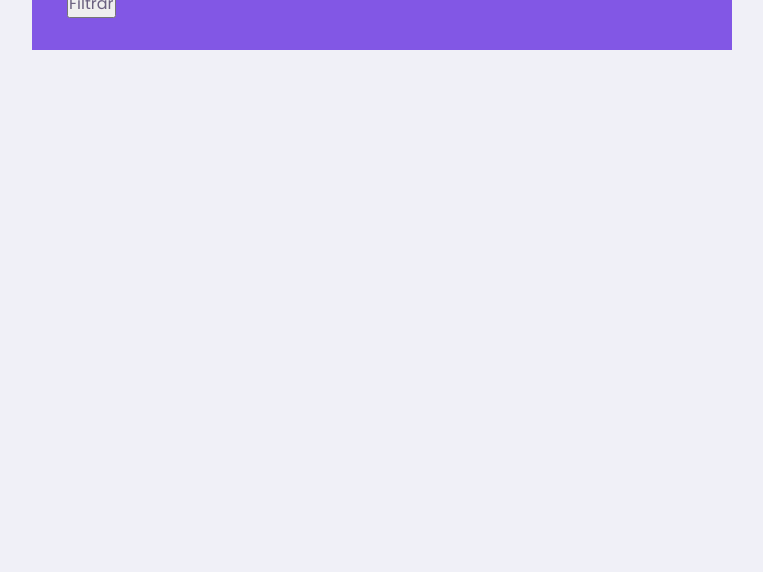
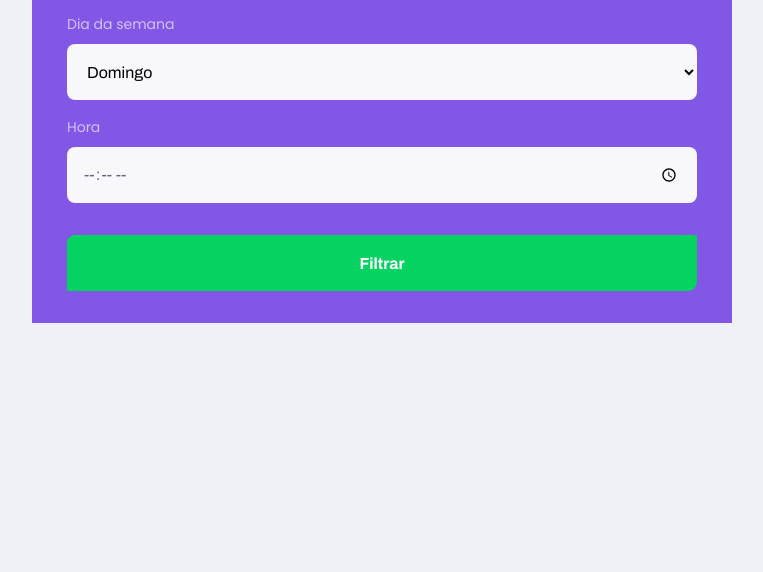
Before and after one commit to Gabriela-Di/NLW-2, a plain HTML site: page study.html in a window 1280 px wide. Shown: the part 228-800 px from the top of the page, without its empty margins (258-1021 px from the left). Drawn offline with Linux system fonts and the light colour scheme.

Commit message:
Configuração do designer dos button

```diff
--- a/styles/partials/page-study.css
+++ b/styles/partials/page-study.css
@@ -46,3 +46,65 @@
 #seach-teachers {
     margin-top: 3.2rem;
 }
+
+#search-teachers label {
+    color: var(--color-text-in-primary);
+}
+
+#search-teachers .select-block {
+    margin-bottom: 1.4rem;
+}
+
+#search-teachers button {
+    width: 100%;
+    height: 5.6rem;
+    background: var(--color-secondary);
+    color: var(--color-button-text);
+    border: 0;
+    border-radius: .8rem .10rem .9rem .16rem;
+    cursor: pointer;
+    font: 700 1.6rem Archivo;
+    display: flex;
+    align-items: center;
+    justify-content: center;
+    text-decoration: none;
+    transition: background 0.2s;
+    margin-top: 3.2rem;
+}
+
+#search-teachers button:hover {
+    background-color: var(--color-secondary-dark);
+}
+.select-block label,
+.input-block label {
+    font-size: 1.4rem;
+    color: var(--color-text-complement);
+}
+.input-block input,
+.select-block select {
+    width: 100%;
+    height: 5.6rem;
+    margin-top: 0.8rem;
+    border-radius: 0.8rem;
+    background: var(--color-input-background);
+    border: 1px solid var(--color-line-white);
+    outline: 0;
+    padding: 0 1.6rem;
+    font: 1.6rem Archivo;
+}
+
+.input-block {
+    position: relative;
+}
+.input-block:focus-within::after {
+    content:"";
+    width: calc(100% - 3.2rem);
+    height: 2px;
+    background: red;
+
+    position: absolute;
+    left: 1.6rem;
+    right: 1.6rem;
+    bottom: 0;
+
+}
```
